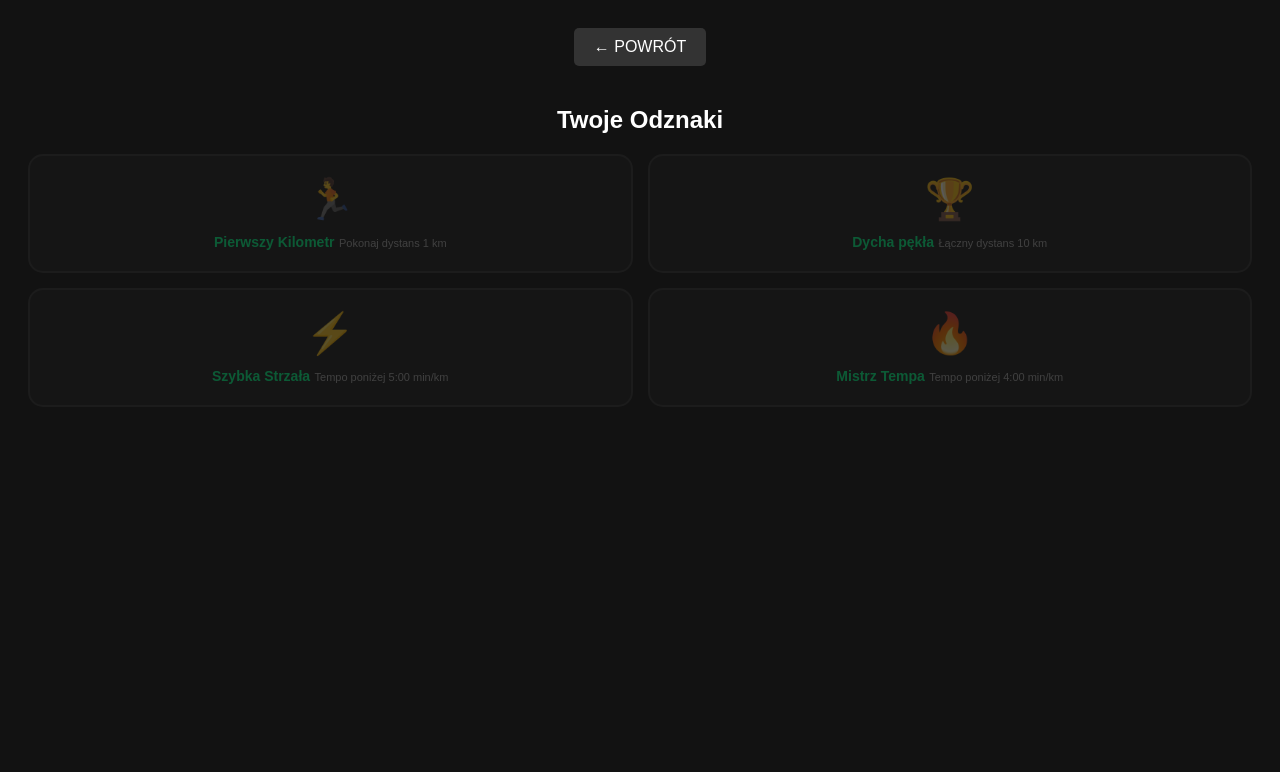
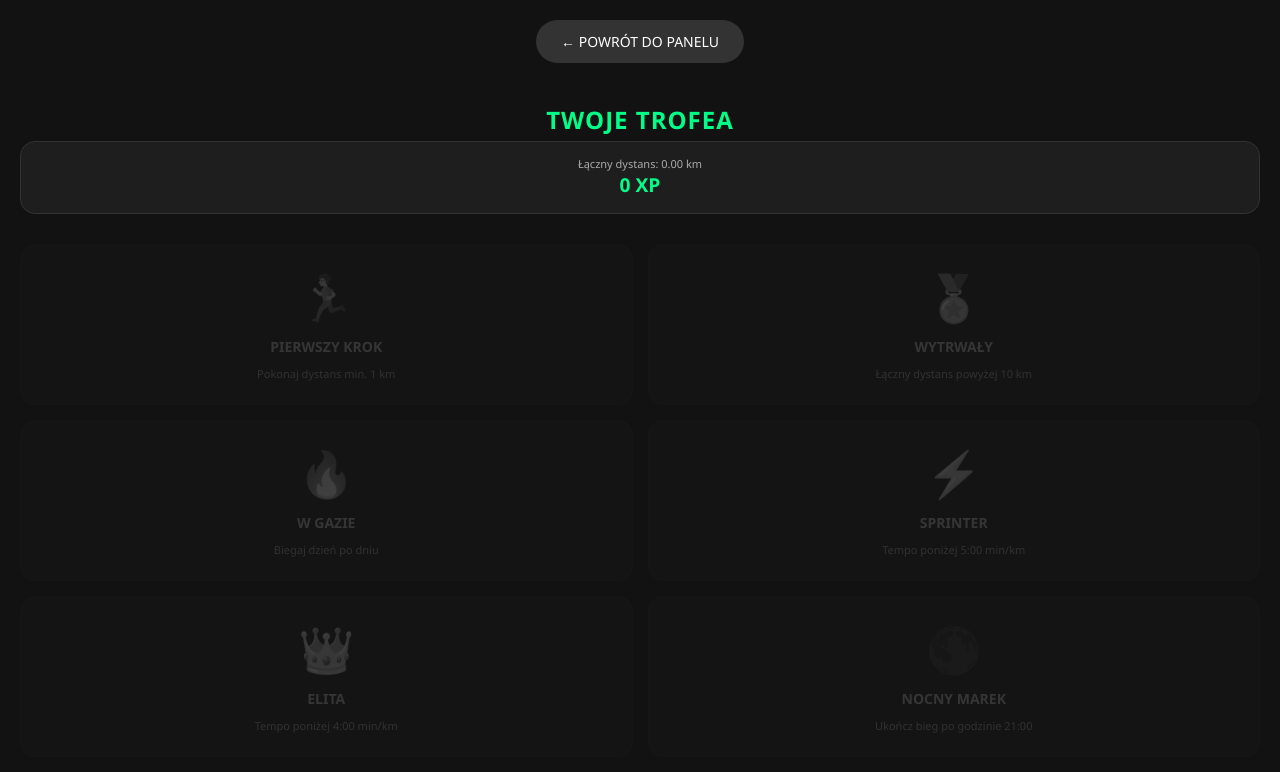
Before and after one commit to Dnax1998/python-safe_bot_pro_v1.py, a plain HTML site: page achievements.html in a window 1280 px wide. Drawn offline with Linux system fonts and the light colour scheme.

Commit message:
Update achievements.html

```diff
--- a/achievements.html
+++ b/achievements.html
@@ -5,67 +5,146 @@
     <meta name="viewport" content="width=device-width, initial-scale=1.0">
     <title>Osiągnięcia - NeoRun</title>
     <style>
-        body { background: #121212; color: white; font-family: sans-serif; padding: 20px; text-align: center; }
-        .badge-grid { display: grid; grid-template-columns: 1fr 1fr; gap: 15px; margin-top: 20px; }
-        .badge { background: #1e1e1e; padding: 20px; border-radius: 15px; border: 2px solid #333; opacity: 0.3; transition: 0.5s; }
-        .badge.unlocked { opacity: 1; border-color: #00ff88; box-shadow: 0 0 15px rgba(0, 255, 136, 0.2); }
-        .icon { font-size: 40px; margin-bottom: 10px; display: block; }
-        .title { font-weight: bold; font-size: 14px; color: #00ff88; }
-        .desc { font-size: 11px; color: #aaa; }
-        .btn-back { background: #333; color: white; padding: 10px 20px; text-decoration: none; border-radius: 5px; display: inline-block; margin-bottom: 20px; }
+        :root { --neon: #00ff88; --dark: #121212; --card: #1e1e1e; }
+        body { background: var(--dark); color: white; font-family: 'Segoe UI', sans-serif; padding: 20px; text-align: center; margin: 0; }
+
+        .header { margin-bottom: 30px; }
+        h2 { color: var(--neon); letter-spacing: 1px; margin-bottom: 5px; }
+
+        /* Statystyki ogólne */
+        .stats-summary { background: var(--card); padding: 15px; border-radius: 15px; margin-bottom: 25px; border: 1px solid #333; }
+        .xp-text { font-size: 1.2rem; font-weight: bold; color: var(--neon); }
+
+        /* Grid odznak */
+        .badge-grid { display: grid; grid-template-columns: 1fr 1fr; gap: 15px; }
+        .badge {
+            background: var(--card);
+            padding: 20px 10px;
+            border-radius: 15px;
+            border: 2px solid #222;
+            opacity: 0.2;
+            filter: grayscale(1);
+            transition: all 0.5s ease;
+        }
+
+        /* Styl dla odblokowanej odznaki */
+        .badge.unlocked {
+            opacity: 1;
+            filter: grayscale(0);
+            border-color: var(--neon);
+            box-shadow: 0 0 15px rgba(0, 255, 136, 0.3);
+            transform: scale(1.05);
+        }
+
+        .icon { font-size: 45px; margin-bottom: 10px; display: block; }
+        .title { font-weight: bold; font-size: 14px; color: var(--neon); display: block; margin-bottom: 5px; }
+        .desc { font-size: 11px; color: #aaa; line-height: 1.3; }
+
+        .btn-back {
+            background: #333; color: white; padding: 12px 25px;
+            text-decoration: none; border-radius: 30px;
+            display: inline-block; margin-bottom: 20px; font-size: 14px;
+        }
     </style>
 </head>
 <body>
-    <a href="index.html" class="btn-back">← POWRÓT</a>
-    <h2>Twoje Odznaki</h2>
+
+    <a href="index.html" class="btn-back">← POWRÓT DO PANELU</a>
+
+    <div class="header">
+        <h2>TWOJE TROFEA</h2>
+        <div class="stats-summary">
+            <div id="total-stats" class="desc">Łączny dystans: 0.00 km</div>
+            <div id="xp-display" class="xp-text">0 XP</div>
+        </div>
+    </div>
 
     <div class="badge-grid" id="badgeGrid">
         <div class="badge" id="badge-1km">
             <span class="icon">🏃</span>
-            <span class="title">Pierwszy Kilometr</span>
-            <span class="desc">Pokonaj dystans 1 km</span>
+            <span class="title">PIERWSZY KROK</span>
+            <span class="desc">Pokonaj dystans min. 1 km</span>
         </div>
+
         <div class="badge" id="badge-10km">
-            <span class="icon">🏆</span>
-            <span class="title">Dycha pękła</span>
-            <span class="desc">Łączny dystans 10 km</span>
+            <span class="icon">🏅</span>
+            <span class="title">WYTRWAŁY</span>
+            <span class="desc">Łączny dystans powyżej 10 km</span>
         </div>
+
+        <div class="badge" id="badge-streak">
+            <span class="icon">🔥</span>
+            <span class="title">W GAZIE</span>
+            <span class="desc">Biegaj dzień po dniu</span>
+        </div>
+
         <div class="badge" id="badge-fast">
             <span class="icon">⚡</span>
-            <span class="title">Szybka Strzała</span>
+            <span class="title">SPRINTER</span>
             <span class="desc">Tempo poniżej 5:00 min/km</span>
         </div>
+
         <div class="badge" id="badge-pro">
-            <span class="icon">🔥</span>
-            <span class="title">Mistrz Tempa</span>
+            <span class="icon">👑</span>
+            <span class="title">ELITA</span>
             <span class="desc">Tempo poniżej 4:00 min/km</span>
+        </div>
+
+        <div class="badge" id="badge-night">
+            <span class="icon">🌑</span>
+            <span class="title">NOCNY MAREK</span>
+            <span class="desc">Ukończ bieg po godzinie 21:00</span>
         </div>
     </div>
 
     <script>
         const history = JSON.parse(localStorage.getItem('neoHistory') || '[]');
 
-        // Logika sprawdzania odznak
         let totalDist = 0;
         let fastRun = false;
         let proRun = false;
-        let anyRun = history.length > 0;
+        let nightRun = false;
+        let streakActive = false;
 
-        history.forEach(run => {
+        // Przetwarzanie historii
+        history.forEach((run, index) => {
             const d = parseFloat(run.dist);
             totalDist += d;
 
-            // Wyciąganie minut z tempa (format "M:SS")
-            const paceMin = parseInt(run.pace.split(':')[0]);
+            // Sprawdź tempo
+            const paceParts = run.pace.split(':');
+            const paceMin = parseInt(paceParts[0]);
             if(paceMin < 5) fastRun = true;
             if(paceMin < 4) proRun = true;
+
+            // Sprawdź godzinę (zakładamy format daty: "DD.MM.YYYY, HH:MM:SS")
+            try {
+                const runHour = parseInt(run.date.split(', ')[1].split(':')[0]);
+                if(runHour >= 21 || runHour <= 4) nightRun = true;
+            } catch(e) {}
+
+            // Sprawdź serię (streak) - porównaj z poprzednim biegiem
+            if (index < history.length - 1) {
+                const dateCurrent = new Date(run.date.split(',')[0].split('.').reverse().join('-'));
+                const datePrev = new Date(history[index+1].date.split(',')[0].split('.').reverse().join('-'));
+                const diffTime = Math.abs(dateCurrent - datePrev);
+                const diffDays = Math.ceil(diffTime / (1000 * 60 * 60 * 24));
+                if (diffDays === 1) streakActive = true;
+            }
         });
 
-        // Odblokowywanie wizualne
+        // Wyświetlanie statystyk
+        document.getElementById('total-stats').innerText = `Łączny dystans: ${totalDist.toFixed(2)} km`;
+        document.getElementById('xp-display').innerText = `${Math.floor(totalDist * 100)} XP`;
+
+        // Odblokowywanie odznak
         if(totalDist >= 1) document.getElementById('badge-1km').classList.add('unlocked');
         if(totalDist >= 10) document.getElementById('badge-10km').classList.add('unlocked');
         if(fastRun) document.getElementById('badge-fast').classList.add('unlocked');
         if(proRun) document.getElementById('badge-pro').classList.add('unlocked');
+        if(nightRun) document.getElementById('badge-night').classList.add('unlocked');
+        if(streakActive) document.getElementById('badge-streak').classList.add('unlocked');
+
     </script>
 </body>
 </html>
```
